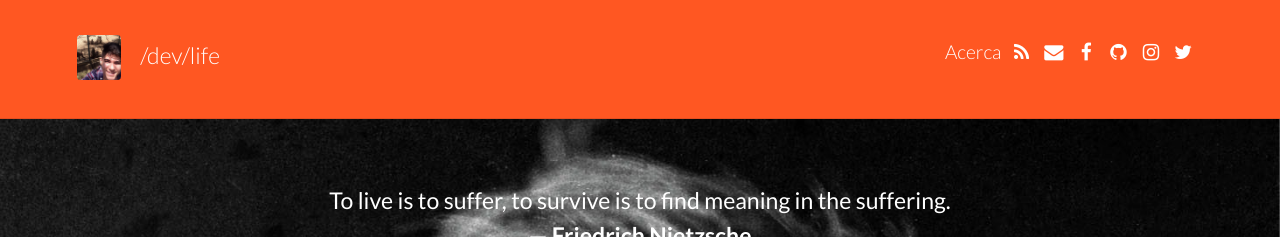
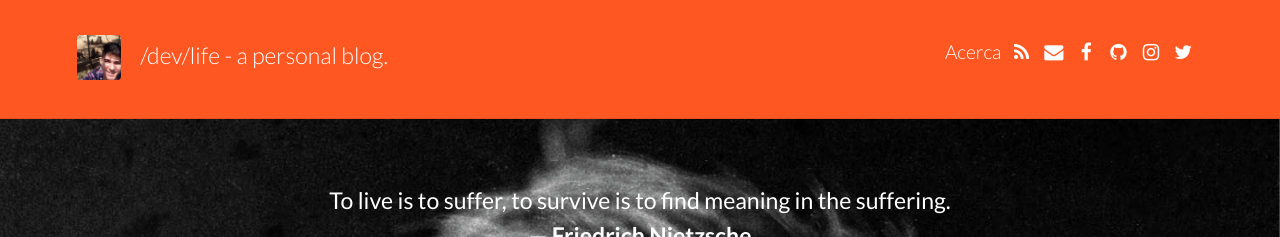
Before and after one commit to carloselhalabi/blog, a Jekyll site: the page built from index.html, in a window 1280 px wide. Shown: the top 237 px of the page. Built offline with Jekyll 4.4.1, drawn with Linux system fonts in a browser that asks for light colours; nearby versions of some CDN libraries; the list of posts is cut into pages by our own code.

Commit message:
Changed description and name of the blog

```diff
--- a/_config.yml
+++ b/_config.yml
@@ -5,7 +5,7 @@ url: "https://carloselhalabi.github.io/blog" # the base hostname & protocol for
 # THEME-SPECIFIC CONFIGURATION
 theme:
   # Meta
-  title: /dev/life
+  title: /dev/life - a personal blog.
   avatar: avatar.jpg
   gravatar: # Email MD5 hash
   description: "A blog to remind my future self that we're not absolute, but evolving things." # used by search engines
```
